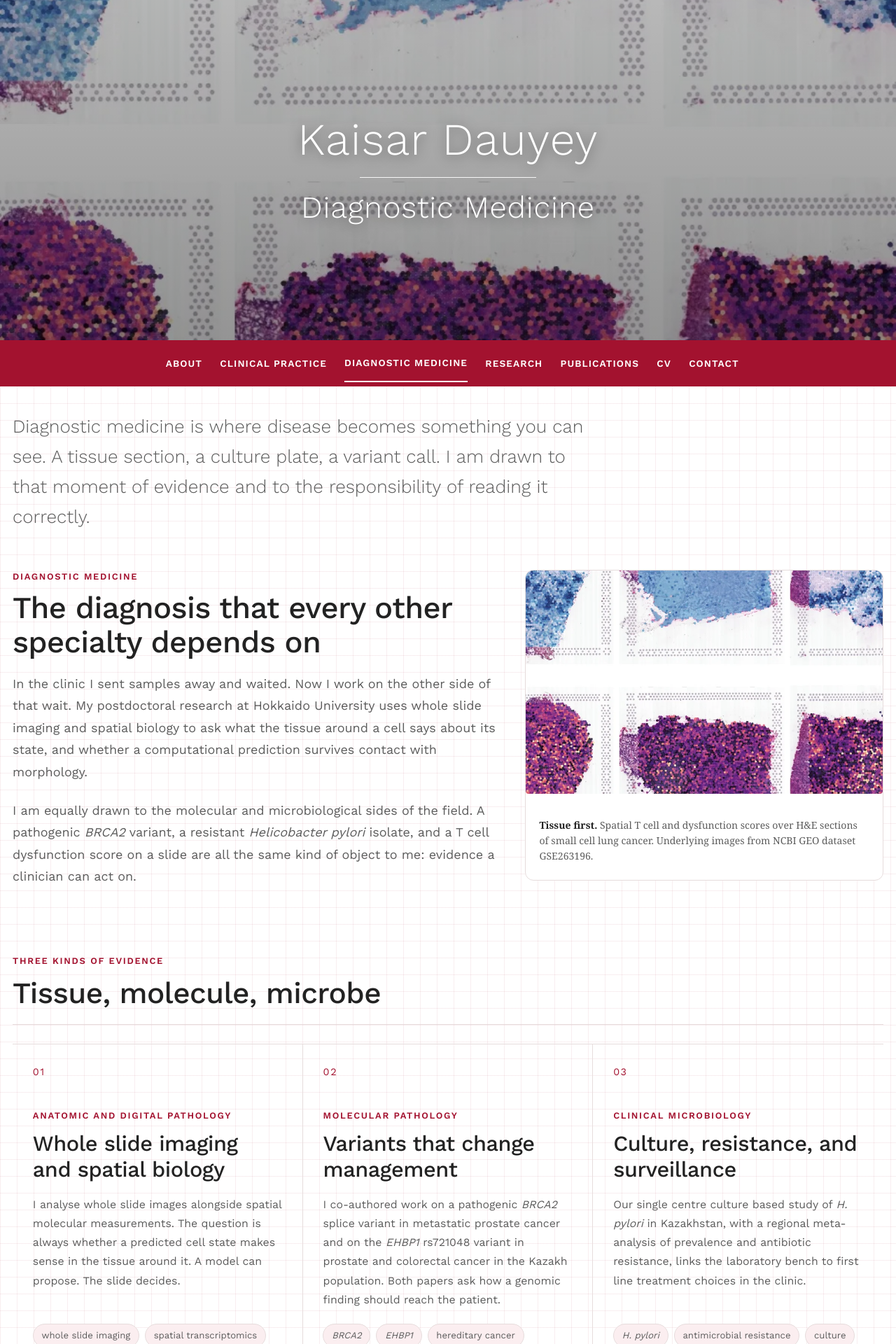
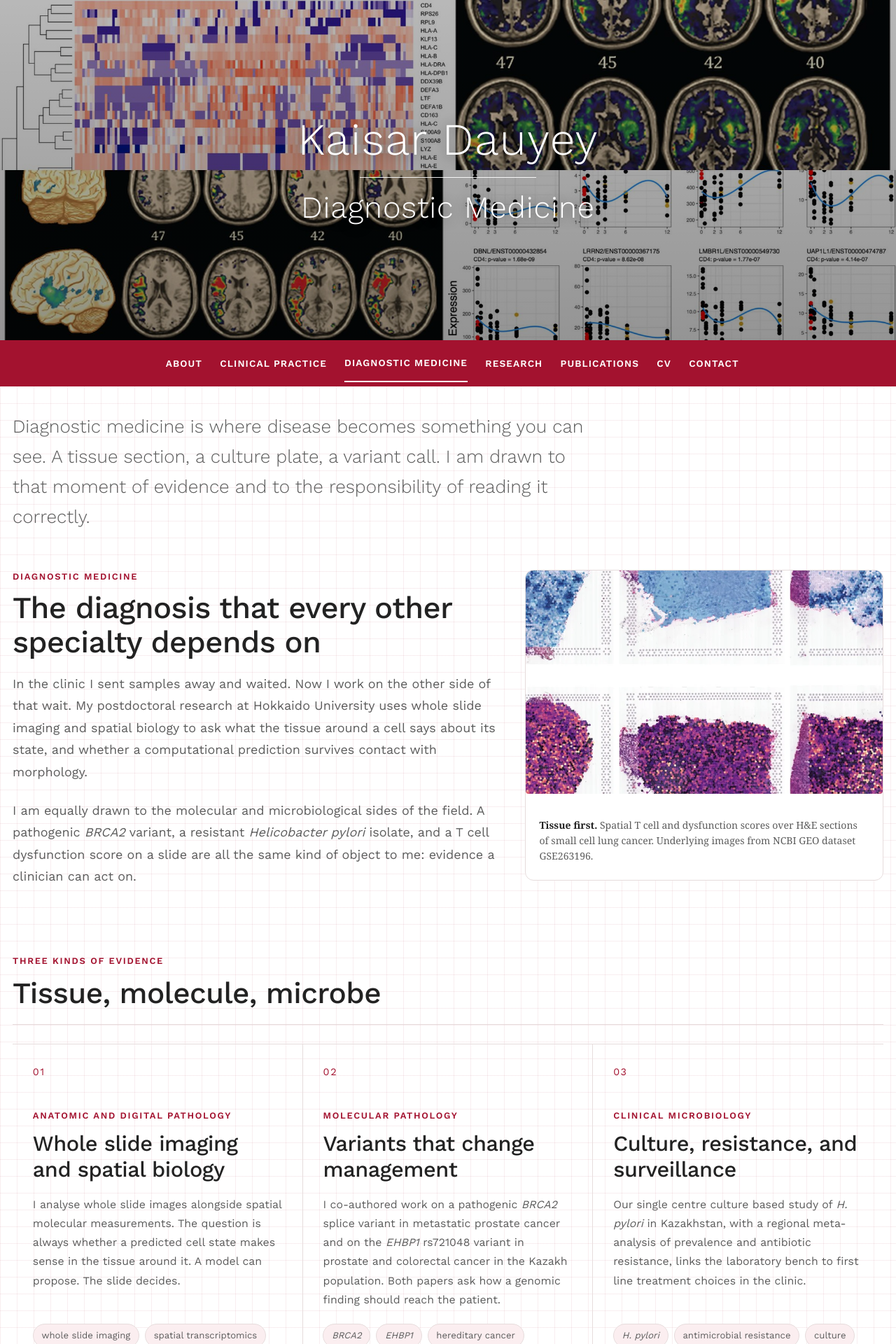
Before and after one commit to Kays3/Kays3.github.io, a Jekyll site: the page built from _pages/diagnostic-medicine.md, in a window 1280 px wide. Shown: the top 1920 px of the page at 70% size. Built offline with Jekyll 4.4.1, drawn with Linux system fonts in a browser that asks for light colours; a style sheet for code colours, icons or effects is not loaded; some of the changed text lies outside the part shown.

Commit message:
Full-height reef banner on home; paper-figure banner and gallery for Diagnostic Medicine
Home banner returns to full height, cropped to the lower half of the
Aka Island reef photo so the turtle is in frame. Diagnostic Medicine
gets a 2x2 collage banner and a key-figures gallery from the giant
cell arteritis T-cell profiling paper (BMC Medical Genomics 2018) and
the acute stroke native-CT aphasia paper (Current Topics in Medicinal
Chemistry 2020). Collage overlay darkened for legibility over light
figures.

Co-Authored-By: Claude Fable 5.1 <noreply@anthropic.com>

```diff
--- a/_pages/diagnostic-medicine.md
+++ b/_pages/diagnostic-medicine.md
@@ -5,8 +5,9 @@ permalink: /diagnostic-medicine/
 redirect_from:
   - /pathology/
 author_profile: false
-hero: research/digital-pathology-spatial-cover.webp
+hero: papers/diagnostic-papers-banner.jpg
 hero_position: "center"
+banner_size: collage
 ---
 
 <p class="page-intro">Diagnostic medicine is where disease becomes something you can see. A tissue section, a culture plate, a variant call. I am drawn to that moment of evidence and to the responsibility of reading it correctly.</p>
@@ -61,6 +62,16 @@ hero_position: "center"
 
 </section>
 
+<section class="research-photo-section" aria-labelledby="diagnostic-papers-title">
+  <div class="section-heading"><p class="eyebrow">Key figures</p><h2 id="diagnostic-papers-title">Two papers, two ways of reading a signal</h2></div>
+  <div class="research-photo-grid">
+    <figure class="is-contain"><a href="https://doi.org/10.1186/s12920-018-0376-4"><img src="/images/papers/gca-tcell-heatmap.png" alt="Clustered heatmap of the forty most variable transcripts in CD4 and CD8 T cells from patients with giant cell arteritis" width="1200" height="1137" loading="lazy" decoding="async"></a><figcaption><strong>Forty genes, 195 samples</strong><span>Expression of the most variable transcripts in purified CD4+ and CD8+ T cells from 16 patients followed for a year after a biopsy-proven diagnosis of giant cell arteritis. De Smit et al., <em>BMC Medical Genomics</em>, 2018.</span></figcaption></figure>
+    <figure class="is-contain"><a href="https://doi.org/10.1186/s12920-018-0376-4"><img src="/images/papers/gca-expression-trajectories.png" alt="Grid of scatter plots showing transcript expression in CD4 T cells over twelve months with fitted polynomial curves" width="1200" height="1296" loading="lazy" decoding="async"></a><figcaption><strong>From active disease to remission</strong><span>Polynomial fits of transcript expression from the acute phase to 12 months, with steroid dose as a covariate: the search for a blood marker that could stand in for a temporal artery biopsy. De Smit et al., 2018.</span></figcaption></figure>
+    <figure class="is-contain"><a href="https://doi.org/10.2174/1568026620666200211113824"><img src="/images/papers/stroke-lesion-frequency-map.png" alt="Axial brain slices with a colour overlay showing where strokes overlapped across eighty patients" width="478" height="516" loading="lazy" decoding="async"></a><figcaption><strong>Where 80 strokes overlap</strong><span>Lesion frequency map built automatically from routine native CT scans taken in the acute stage, no MRI required. Muller et al., <em>Current Topics in Medicinal Chemistry</em>, 2020.</span></figcaption></figure>
+    <figure class="is-contain"><a href="https://doi.org/10.2174/1568026620666200211113824"><img src="/images/papers/stroke-aphasia-nct-differences.png" alt="Brain renderings and axial slices highlighting regions where CT values differ between aphasic and non-aphasic patients" width="474" height="400" loading="lazy" decoding="async"></a><figcaption><strong>The signature of aphasia</strong><span>Voxel-based quantification of CT values separates patients with and without language impairment, and the regions match known language areas. Muller et al., 2020.</span></figcaption></figure>
+  </div>
+</section>
+
 <section class="research-photo-section" aria-labelledby="diagnostic-figures-title">
   <div class="section-heading"><p class="eyebrow">Figures</p><h2 id="diagnostic-figures-title">From slide to model to microbe</h2></div>
   <div class="research-photo-grid">
--- a/assets/css/main.scss
+++ b/assets/css/main.scss
@@ -112,7 +112,7 @@ h1, h2, h3, h4, .page__title, .author__name {
 .site-banner--compact .site-banner__name { font-size: clamp(1.5rem, 2.8vw, 2.1rem); }
 .site-banner--compact .site-banner__name::after { margin: 0.45rem auto; width: min(8rem, 50%); }
 .site-banner--compact .site-banner__title { font-size: clamp(0.95rem, 1.6vw, 1.2rem); }
-.site-banner--collage::before { background: linear-gradient(180deg, rgba(20, 10, 12, 0.5), rgba(20, 10, 12, 0.6)); }
+.site-banner--collage::before { background: linear-gradient(180deg, rgba(20, 10, 12, 0.6), rgba(20, 10, 12, 0.7)); }
 .site-banner::before { background: linear-gradient(180deg, rgba(0, 0, 0, 0.28), rgba(0, 0, 0, 0.42)); content: ""; inset: 0; position: absolute; }
 .site-banner__inner { color: #fff; padding: 2rem 1rem; position: relative; }
 .site-banner__name { font-family: var(--kd-sans); font-size: clamp(2.2rem, 5vw, 3.6rem); font-weight: 300; letter-spacing: 0.02em; line-height: 1.1; margin: 0 !important; text-shadow: 0 2px 18px rgba(0, 0, 0, 0.45); }
```
Also changed, not shown: _pages/about.md (+1 -2 lines), images/README.md (+2 -0 lines), images/papers/diagnostic-papers-banner.jpg (added), images/papers/gca-expression-trajectories.png (added), images/papers/gca-tcell-heatmap.png (added), images/papers/stroke-aphasia-nct-differences.png (added), images/papers/stroke-lesion-frequency-map.png (added).
